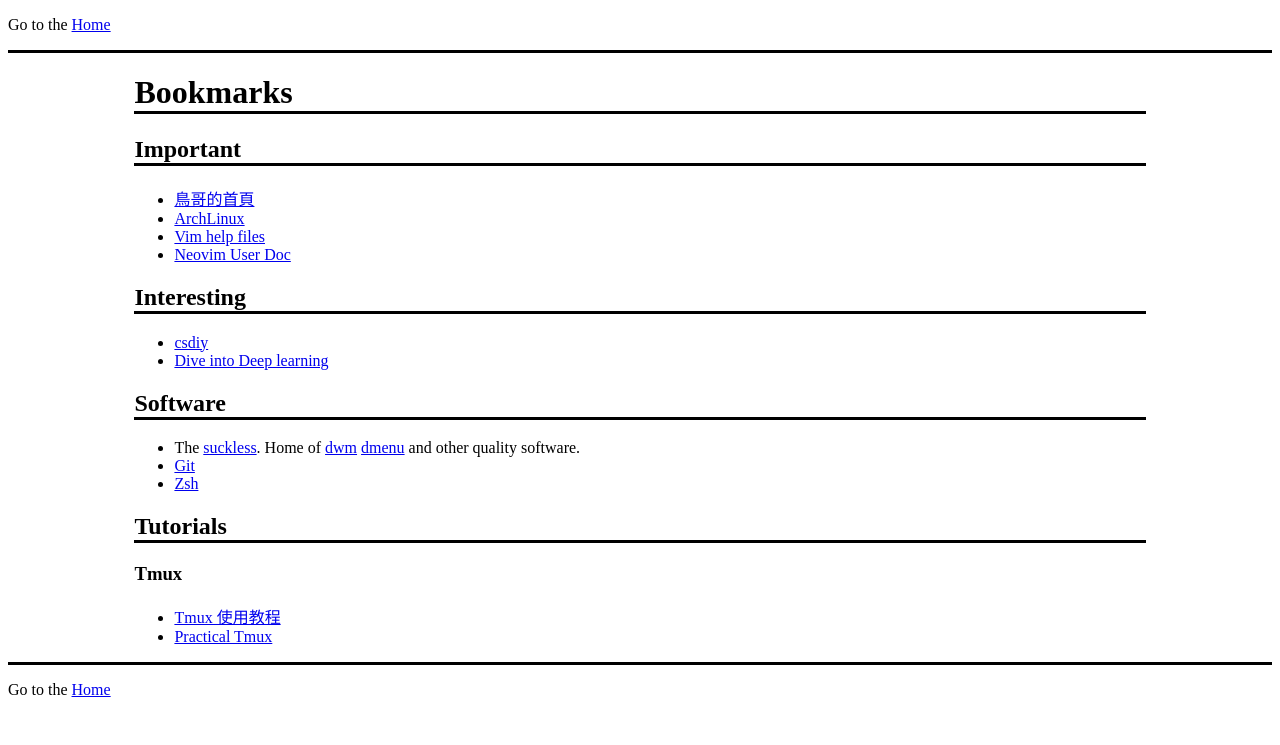
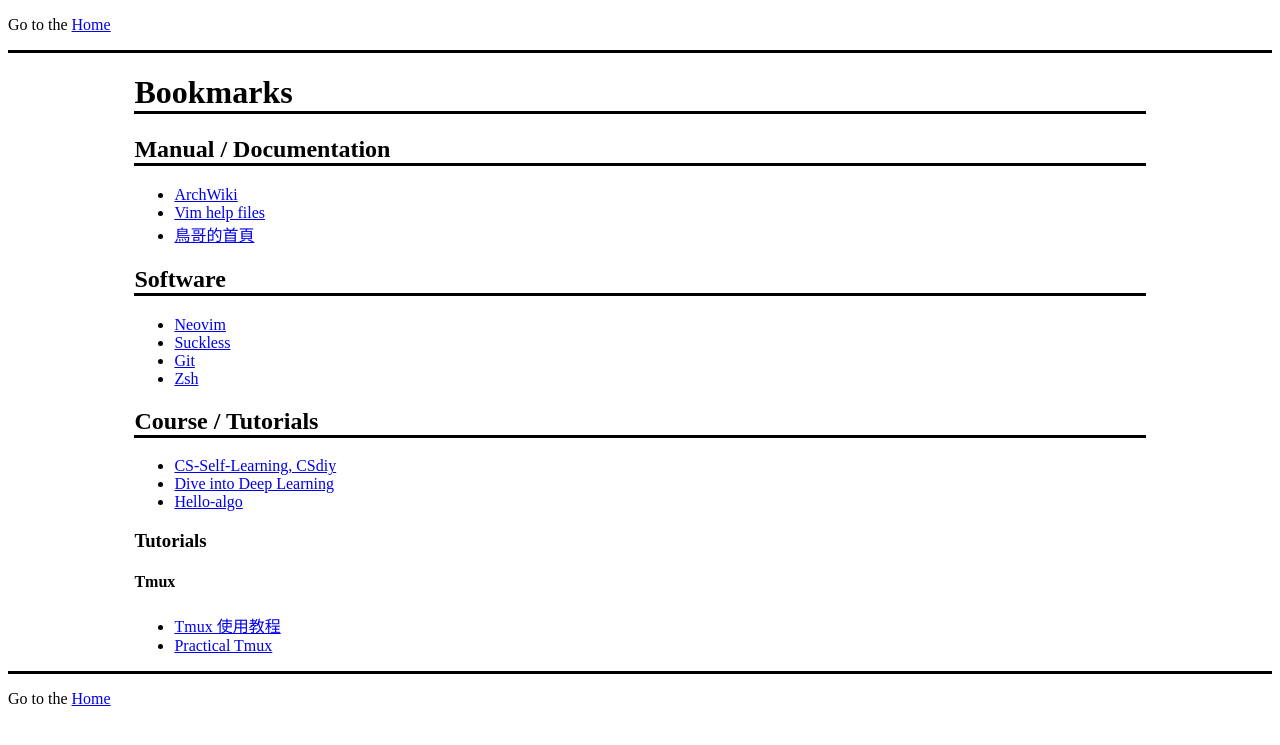
Before and after one commit to WGZ-W/wgz-w.github.io, a Jekyll site: the page built from _posts/Tools/2024-09-29-bookmarks.md, in a window 1280 px wide. Shown: the top 745 px of the page. Built offline with Jekyll 4.4.1, drawn with Linux system fonts in a browser that asks for light colours.

Commit message:
Add some bookmarks

```diff
--- a/_posts/Tools/2024-09-29-bookmarks.md
+++ b/_posts/Tools/2024-09-29-bookmarks.md
@@ -7,25 +7,27 @@
 
 # Bookmarks
 
-## Important
+## Manual / Documentation
+- [ArchWiki](https://wiki.archlinux.org/title/Main_page)
+- [Vim help files](https://vimhelp.org/)
 - [鳥哥的首頁](https://linux.vbird.org/)
-- [ArchLinux](https://archlinux.org/)
-- [Vim help files](https://vimhelp.org/)
-- [Neovim User Doc](https://neovim.io/doc/user/)
-
-## Interesting
-- [csdiy](https://csdiy.wiki/)
-- [Dive into Deep learning](https://zh.d2l.ai/)
-
 
 ## Software
-
-- The [suckless](https://suckless.org/). Home of [dwm](https://dwm.suckless.org/) [dmenu](https://tools.suckless.org/dmenu/) and other quality software.
+- [Neovim](https://neovim.io/)
+- [Suckless](https://suckless.org/)
 - [Git](https://git-scm.com/)
 - [Zsh](https://zsh.org/)
 
 
-## Tutorials
-### Tmux
+## Course / Tutorials
+
+- [CS-Self-Learning, CSdiy](https://csdiy.wiki/)
+- [Dive into Deep Learning](https://zh.d2l.ai/)
+- [Hello-algo](https://www.hello-algo.com/)
+
+
+
+### Tutorials
+#### Tmux
 - [Tmux 使用教程](https://www.ruanyifeng.com/blog/2019/10/tmux.html)
 - [Practical Tmux](https://mutelight.org/practical-tmux)
```
